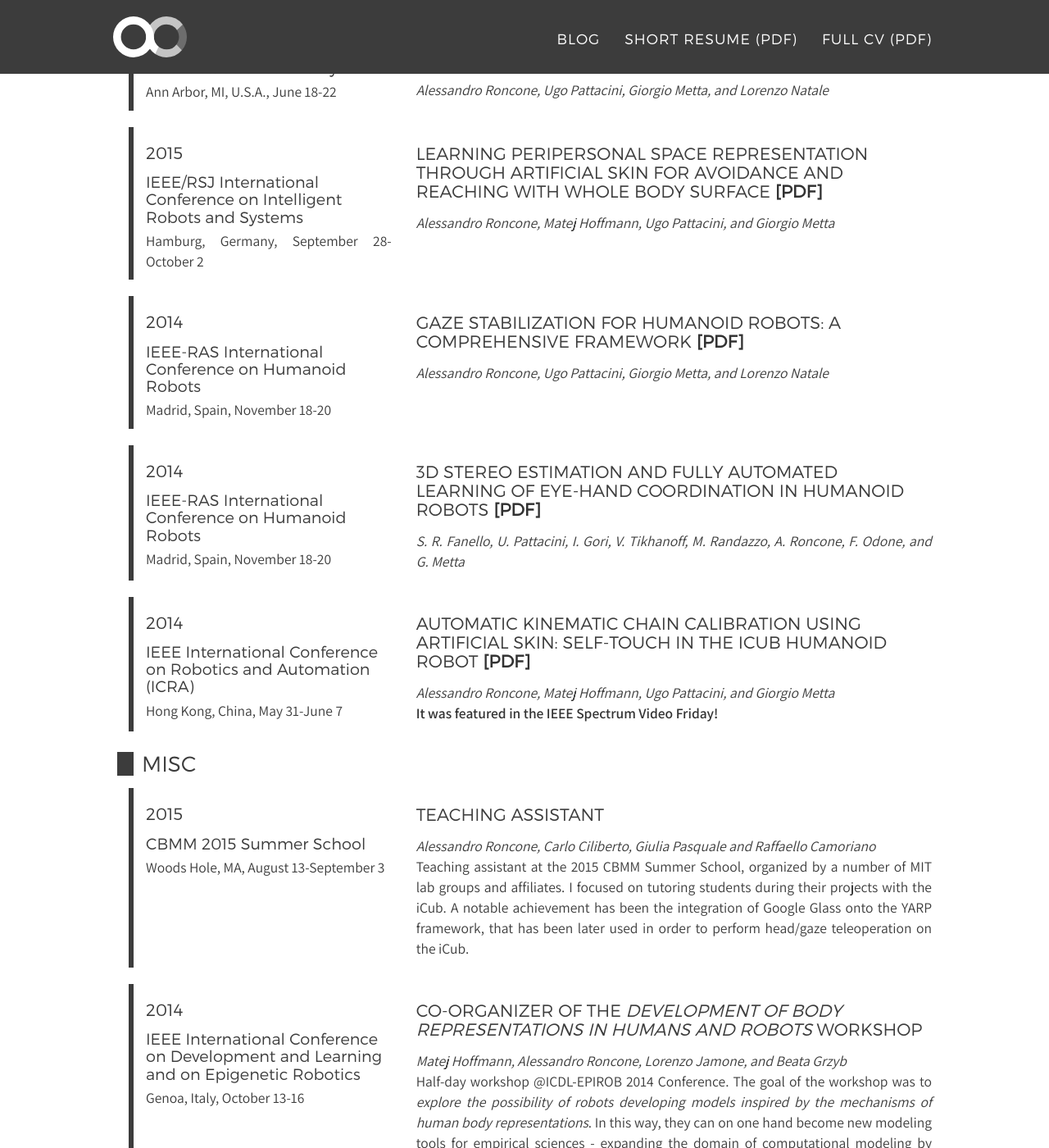
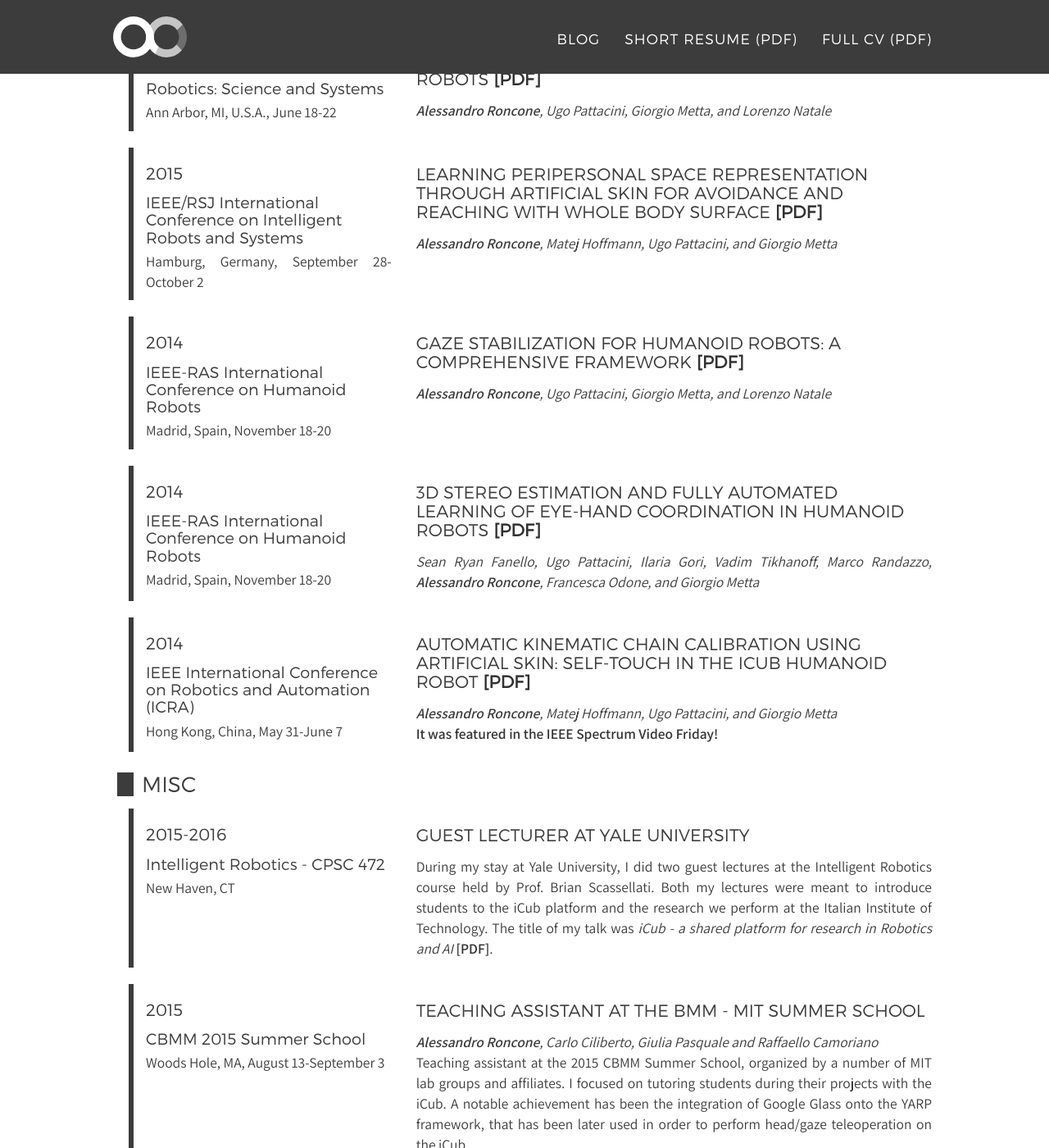
Before and after one commit to alecive/alecive.github.io, a Jekyll site: the page built from _posts/cv/2016-10-13-CV-AlessandroRoncone.md, in a window 1280 px wide and 1400 px high, scrolled down 4178 px. Shown: the whole window at 82% size. Built offline with Jekyll 4.4.1, drawn with Linux system fonts in a browser that asks for light colours; nearby versions of some CDN libraries; some web fonts are replaced; some of the changed text lies outside the part shown.

Commit message:
[cv] Improved skills, added guest lectures

```diff
--- a/_posts/cv/2016-10-13-CV-AlessandroRoncone.md
+++ b/_posts/cv/2016-10-13-CV-AlessandroRoncone.md
@@ -5,31 +5,9 @@
 description: I am a robotics engineer and a designer
 article: yes
 permalink: cv.html
-tags: [cv,personal,resume,curriculum,online,pdf,research,design,iit,istituto italiando di tecnologia,phd,yale,university,postdoc]
+tags: [robotics,artificial intelligence,advanced manufacturing,humanoid robotics,cv,personal,resume,curriculum,online,research,design,iit,istituto italiando di tecnologia,phd,yale,university,postdoc]
 
 skills:
- - name: Programming
-   items:
-    - name: C++
-      knowledge: 90
-    - name: Matlab
-      knowledge: 85
-    - name: IPOPT
-      knowledge: 70
-    - name: OpenCV
-      knowledge: 65
-    - name: CMake
-      knowledge: 55
-    - name: Bash
-      knowledge: 65
-    - name: CSS3 & HTML5
-      knowledge: 95
-    - name: UX/UI
-      knowledge: 70
-    - name: R
-      knowledge: 40
-    - name: Python
-      knowledge: 30
  - name: Robots & Platforms
    items:
     - name: iCub
@@ -37,13 +15,51 @@
     - name: YARP
       knowledge: 90
     - name: Baxter
+      knowledge: 80
+    - name: ROS
+      knowledge: 70
+ - name: Robotics & Artificial Intelligence
+   items:
+    - name: Kinematics
+      knowledge: 90
+    - name: 2D/3D Computer Vision
       knowledge: 75
-    - name: ROS
+    - name: Calibration
+      knowledge: 75
+    - name: Control
       knowledge: 65
+    - name: Machine Learning
+      knowledge: 60
+    - name: Tactile Sensing
+      knowledge: 65
+    - name: Sensor Fusion
+      knowledge: 55
+    - name: Filtering
+      knowledge: 60
+ - name: Programming
+   items:
+    - name: C++
+      knowledge: 95
+    - name: Matlab
+      knowledge: 85
+    - name: CMake
+      knowledge: 75
+    - name: IPOPT
+      knowledge: 70
+    - name: Bash
+      knowledge: 65
+    - name: CSS3 & HTML5
+      knowledge: 90
+    - name: UX/UI
+      knowledge: 70
+    - name: R
+      knowledge: 25
+    - name: Python
+      knowledge: 20
  - name: Versioning Systems
    items:
     - name: Git
-      knowledge: 80
+      knowledge: 90
     - name: Subversion
       knowledge: 60
     - name: cvs
@@ -70,15 +86,14 @@
       knowledge: 87
 
 professional:
- - name: Post-Doc
-   title: Postdoctoral Associate @ Social Robotics Lab, Computer Science Department
+ - name: Post-Doc @ Yale University
+   title: Social Robotics Lab, Computer Science Department, Yale University
    start: Nov. 2015
    end: present
    location: Yale University, New Haven, CT (USA)
    location-link: http://scazlab.yale.edu
    description: "I am currently focusing on the exploitation of bidirectional communication between the robot and the human in the context of human-robot collaborative tasks. I am working toward the implementation of a more natural and intuitive interaction, in order for it to be more efficient and effective, as well as less demanding for the human partner."
- - name: Post-Doc
-   title: Post Doc @ iCub Facility
+ - name: Post-Doc @ iCub Facility
    start: Jan.
    end: Oct. 2015
    location: Italian Institute of Technology (IIT), Genova IT
@@ -99,7 +114,7 @@
    description: I have partnered with the Italian Institute of Technology during my MSc thesis. See the <i>`Education`</i> section below for details about my master thesis.
 
 education:
- - name: Ph.D. in Life and Humanoid Technologies <a class="no-print" href="/papers/[Roncone PhD Thesis 2015] Expanding Sensorimotor capabilities of Humanoid Robots through Multisensory Integration - a study on the implementation of Peripersonal Space on the iCub.pdf" target="_blank"> [PDF]</a>
+ - name: Ph.D. in Life and Humanoid Technologies <a class="no-print" href="/papers/[Roncone PhD Thesis 2015] Expanding Sensorimotor capabilities of Humanoid Robots through Multisensory Integration - a study on the implementation of Peripersonal Space on the iCub.pdf" target="_blank"> [Thesis PDF]</a>
    title: Thesis title `Expanding sensorimotor capabilities of humanoid robots through multisensory integration. A study on the implementation of peripersonal space on the iCub.`
    start: 2012
    end: 2015
@@ -158,49 +173,43 @@
 
 publications:
  - title: "Physiologically Inspired Blinking Behavior for a Humanoid Robot"
-   authors: Hagen Lehmann, Alessandro Roncone, Ugo Pattacini, and Giorgio Metta
+   authors: Hagen Lehmann, <b>Alessandro Roncone</b>, Ugo Pattacini, and Giorgio Metta
    year: 2016
    venue: International Conference on Social Robotics (ICSR16)
    where: Kansas City, MO, U.S.A., November 1-3
    pdf: "[Lehmann et al. 2016] Physiologically Inspired Blinking Behavior for a Humanoid Robot.pdf"
-   description:
  - title: "Peripersonal Space and Margin of Safety around the Body: Learning Visuo-tactile Associations in a Humanoid Robot with Artificial Skin"
-   authors: Alessandro Roncone, Matej Hoffmann, Ugo Pattacini, Luciano Fadiga, and Giorgio Metta
+   authors: <b>Alessandro Roncone</b>, Matej Hoffmann, Ugo Pattacini, Luciano Fadiga, and Giorgio Metta
    year: 2016
    venue: PLOS ONE
    where: Open Access Journal
    pdf: "[Roncone et al. 2016] Peripersonal Space and Margin of Safety around the Body: Learning Visuo-tactile Associations in a Humanoid Robot with Artificial Skin.pdf"
-   description:
  - title: "A Cartesian 6-DoF Gaze Controller for Humanoid Robots"
-   authors: Alessandro Roncone, Ugo Pattacini, Giorgio Metta, and Lorenzo Natale
+   authors: <b>Alessandro Roncone</b>, Ugo Pattacini, Giorgio Metta, and Lorenzo Natale
    year: 2016
    venue: "Robotics: Science and Systems"
    where: Ann Arbor, MI, U.S.A., June 18-22
    pdf: "[Roncone et al. 2016] A Cartesian 6-DoF Gaze Controller for Humanoid Robots.pdf"
-   description:
  - title: "Learning peripersonal space representation through artificial skin for avoidance and reaching with whole body surface"
-   authors: Alessandro Roncone, Matej Hoffmann, Ugo Pattacini, and Giorgio Metta
+   authors: <b>Alessandro Roncone</b>, Matej Hoffmann, Ugo Pattacini, and Giorgio Metta
    year: 2015
    venue: IEEE/RSJ International Conference on Intelligent Robots and Systems
    where: Hamburg, Germany, September 28-October 2
    pdf: "[Roncone et al. 2015] - Learning peripersonal space representation through artificial skin for avoidance and reaching with whole body surface.pdf"
-   description:
  - title: "Gaze Stabilization for Humanoid Robots: A Comprehensive Framework"
-   authors: Alessandro Roncone, Ugo Pattacini, Giorgio Metta, and Lorenzo Natale
+   authors: <b>Alessandro Roncone</b>, Ugo Pattacini, Giorgio Metta, and Lorenzo Natale
    year: 2014
    venue: IEEE-RAS International Conference on Humanoid Robots
    where: Madrid, Spain, November 18-20
-   description:
    pdf: "[Roncone et al. 2014] - Gaze stabilization for humanoid robots: a Comprehensive Framework.pdf"
  - title: "3D Stereo Estimation and Fully Automated Learning of Eye-Hand Coordination in Humanoid Robots"
-   authors: S. R. Fanello, U. Pattacini, I. Gori, V. Tikhanoff, M. Randazzo, A. Roncone, F. Odone, and G. Metta
+   authors: Sean Ryan Fanello, Ugo Pattacini, Ilaria Gori, Vadim Tikhanoff, Marco Randazzo, <b>Alessandro Roncone</b>, Francesca Odone, and Giorgio Metta
    year: 2014
    venue: IEEE-RAS International Conference on Humanoid Robots
    where: Madrid, Spain, November 18-20
-   description:
    pdf: "[Fanello et al. 2014] - 3D estimation and fully automated learning of eye-hand coordination in humanoid robots.pdf"
  - title: "Automatic kinematic chain calibration using artificial skin: self-touch in the iCub humanoid robot"
-   authors: Alessandro Roncone, Matej Hoffmann, Ugo Pattacini, and Giorgio Metta
+   authors: <b>Alessandro Roncone</b>, Matej Hoffmann, Ugo Pattacini, and Giorgio Metta
    year: 2014
    venue: IEEE International Conference on Robotics and Automation (ICRA)
    where: Hong Kong, China, May 31-June 7
@@ -208,26 +217,31 @@
    pdf: "[Roncone et al. 2014] - Automatic Kinematic Chain Calibration using artificial skin: self-touch in the iCub humanoid robot.pdf"
 
 misc:
- - title: "Teaching Assistant"
-   authors: "Alessandro Roncone, Carlo Ciliberto, Giulia Pasquale and Raffaello Camoriano"
+ - title: Guest Lecturer at Yale University
+   year: 2015-2016
+   venue: Intelligent Robotics - CPSC 472
+   where: New Haven, CT
+   description: During my stay at Yale University, I did two guest lectures at the Intelligent Robotics course held by Prof. Brian Scassellati. Both my lectures were meant to introduce students to the iCub platform and the research we perform at the Italian Institute of Technology. The title of my talk was <i>iCub - a shared platform for research in Robotics and AI</i> <a class="no-print" href="/slides/[Roncone 2016] iCub - a shared platform for research in Robotics and AI.pdf" target="_blank"> [PDF]</a>.
+ - title: Teaching Assistant at the BMM - MIT Summer School
+   authors: <b>Alessandro Roncone</b>, Carlo Ciliberto, Giulia Pasquale and Raffaello Camoriano
    year: 2015
-   venue: "CBMM 2015 Summer School"
-   where: "Woods Hole, MA, August 13-September 3"
-   description: "Teaching assistant at the 2015 CBMM Summer School, organized by a number of MIT lab groups and affiliates. I focused on tutoring students during their projects with the iCub. A notable achievement has been the integration of Google Glass onto the YARP framework, that has been later used in order to perform head/gaze teleoperation on the iCub."
- - title: "Co-organizer of the <i>Development of body representations in humans and robots</i> workshop"
-   authors: "Matej Hoffmann, Alessandro Roncone, Lorenzo Jamone, and Beata Grzyb"
+   venue: CBMM 2015 Summer School
+   where: Woods Hole, MA, August 13-September 3
+   description: Teaching assistant at the 2015 CBMM Summer School, organized by a number of MIT lab groups and affiliates. I focused on tutoring students during their projects with the iCub. A notable achievement has been the integration of Google Glass onto the YARP framework, that has been later used in order to perform head/gaze teleoperation on the iCub.
+ - title: Co-organizer of the <i>Development of body representations in humans and robots</i> workshop
+   authors: Matej Hoffmann, <b>Alessandro Roncone</b>, Lorenzo Jamone, and Beata Grzyb
    year: 2014
-   venue: "IEEE International Conference on Development and Learning and on Epigenetic Robotics"
+   venue: IEEE International Conference on Development and Learning and on Epigenetic Robotics
    where: Genoa, Italy, October 13-16
-   description: "Half-day workshop @ICDL-EPIROB 2014 Conference. The goal of the workshop was to <i>explore the possibility of robots developing models inspired by the mechanisms of human body representations</i>. In this way, they can on one hand become new modeling tools for empirical sciences - expanding the domain of computational modeling by anchoring it to the physical environment and a physical body. On the other hand, robot controllers endowed with multimodal whole-body awareness and plasticity typical of humans should give rise to - in robotics unprecedented - autonomy, robustness, and resilience."
+   description: Half-day workshop @ICDL-EPIROB 2014 Conference. The goal of the workshop was to <i>explore the possibility of robots developing models inspired by the mechanisms of human body representations</i>. In this way, they can on one hand become new modeling tools for empirical sciences - expanding the domain of computational modeling by anchoring it to the physical environment and a physical body. On the other hand, robot controllers endowed with multimodal whole-body awareness and plasticity typical of humans should give rise to - in robotics unprecedented - autonomy, robustness, and resilience.
  - title: "Modeling the development of body knowledge using humanoid robots"
-   authors: "Matej Hoffmann, Alessandro Roncone, Giorgio Metta"
+   authors: "Matej Hoffmann, <b>Alessandro Roncone</b>, Giorgio Metta"
    year: 2014
    venue: "International conference on Infant Studies"
    where: Berlin, Germany, July 3-5
    description: "Oral presentation at the <i>International Conference on Infant Studies</i> on my work related to the double-touch (made by Matej Hoffmann)."
  - title: "Modeling the development of human body representations"
-   authors: "Matej Hoffmann, Alessandro Roncone"
+   authors: "Matej Hoffmann, <b>Alessandro Roncone</b>"
    year: 2013
    venue: "SMLC - Workshop on Synthetic Modeling of Life and Cognition"
    where: Bergamo, Italy, September 12-14
@@ -261,4 +275,4 @@
 ## Summary
 
 Alessandro Roncone was born in Genova (GE), Italy, 1987. He received his BSc in Biomedical Engineering with the score of _110/110 summa cum laude_ at the [Università degli Studi di Genova](http://www.unige.it/) in February 2008. In July 2011 he completed his MSc in NeuroEngineering (with the score of _110/110 summa cum laude_) in the same university. In April 2015 he got a Ph.D. in _Robotics, Cognition and Interaction Technologies_ from [Università degli studi di Genova](http://www.unige.it) and [Italian Institute of Technology (IIT)](http://www.iit.it). During his PhD he worked in the _Robotics, Brain and Cognitive Sciences_ department and the _iCub Facility_ in IIT, Genova, under the supervision of prof. [Giorgio Metta](http://pasa.lira.dist.unige.it/). The goal of his Ph.D. project was to exploit insights from neuroscience in order to implement a model of **Peripersonal Space (PPS)** on the iCub humanoid robot (see below for details on its Ph.D. project).
-He is currently working as a Postdoctoral Associate at the [Social Robotics Lab](http://scazlab.yale.edu/) in Yale University, with a focus on human robot collaboration and collaborative manufacturing.
+He is currently working as a Postdoctoral Associate at the [Social Robotics Lab](http://scazlab.yale.edu/) in Yale University, under the supervision of prof. [Brian Scassellati (aka Scaz)](http://www.cs.yale.edu/homes/scaz/). He focuses on human robot collaboration and advanced manufacturing.
```
